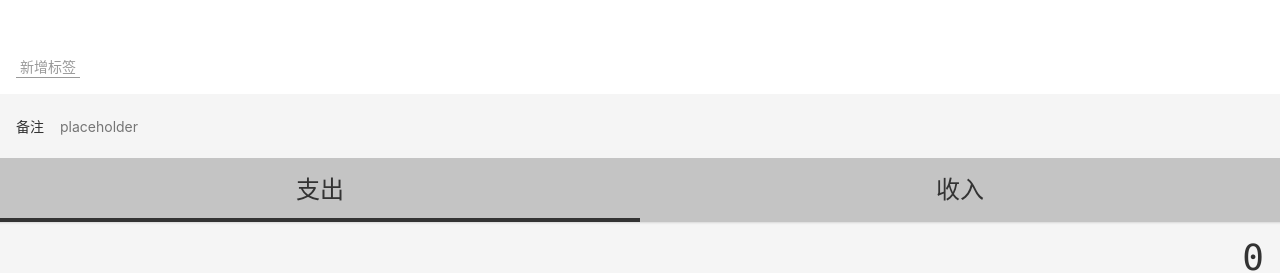
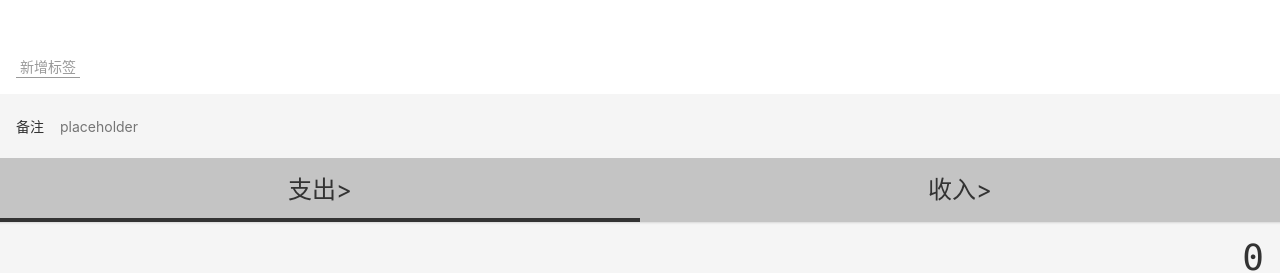
Before and after one commit to liushaLove/cashbook, a Vue app: page /#/money in a window 1280 px wide. Shown: the part 196-469 px from the top of the page. Built offline with nearby package versions, Linux system fonts and the light colour scheme.

Commit message:
在 Money.vue 里面使用 Tabs

```diff
--- /dev/null
+++ b/src/constants/intervalList.ts
@@ -0,0 +1,5 @@
+export  default Object.freeze([
+  {text: '按天', value: 'day'},
+  {text: '按周', value: 'week'},
+  {text: '按月', value: 'month'}
+])
--- /dev/null
+++ b/src/constants/recordTypeList.ts
@@ -0,0 +1,4 @@
+export  default Object.freeze([
+  {text: '支出', value: '-'},
+  {text: '收入', value: '+'}
+])
--- a/src/views/Money.vue
+++ b/src/views/Money.vue
@@ -1,7 +1,8 @@
 <template>
   <Layout class-prefix="layout">
     <NumberPad :value.sync="record.amount" @submit="saveRecord"/>
-    <Types :value.sync="record.type"/>
+    <Tabs :data-source="recordTypeList"
+          :value.sync="record.type"/>
     <div class="notes">
       <FormItem field-name="备注"
                 placeholder="在这里输入备注"
@@ -20,16 +21,20 @@
 import Tags from '@/components/money/Tags.vue';
 import {Component} from 'vue-property-decorator';
 import Button from '@/components/Button.vue';
+import Tabs from '@/components/Tabs.vue';
+import recordTypeList from '@/constants/recordTypeList';
 
 
 @Component({
-  components:{Button, Tags,Types,NumberPad,FormItem}
+  components:{Tabs,Button, Tags,Types,NumberPad,FormItem}
 })
 export default class Money extends Vue {
 
   get recordList() {
     return this.$store.state.recordList;
   }
+
+  recordTypeList = recordTypeList;
 
   record: RecordItem = {
     tags: [], notes: '', type: '-', amount: 0
--- a/src/views/Statistics.vue
+++ b/src/views/Statistics.vue
@@ -1,6 +1,6 @@
 <template>
   <Layout>
-    <Tabs class-prefix="type" :data-source="typeList" :value.sync="type"/>
+    <Tabs class-prefix="type" :data-source="recordTypeList" :value.sync="type"/>
     <Tabs class-prefix="interval" :data-source="intervalList" :value.sync="interval"/>
     <div>
       type: {{type}}
@@ -11,25 +11,21 @@
 </template>
 
 <script lang="ts">
-import Types from '@/components/money/Types.vue';
 import Vue from 'vue';
 import {Component} from 'vue-property-decorator';
 import Tabs from '@/components/Tabs.vue';
+import Types from '@/components/money/Types.vue';
+import intervalList from '@/constants/intervalList';
+import recordTypeList from '@/constants/recordTypeList';
+
 @Component({
   components: {Tabs, Types},
 })
 export default class Statistics extends Vue {
   type = '-';
   interval = 'day';
-  intervalList = [
-    {text: '按天', value: 'day'},
-    {text: '按周', value: 'week'},
-    {text: '按月', value: 'month'},
-  ];
-  typeList = [
-    {text: '支出', value: '-'},
-    {text: '收入', value: '+'},
-  ];
+  intervalList = intervalList;
+  recordTypeList = recordTypeList;
 }
 </script>
 
```
